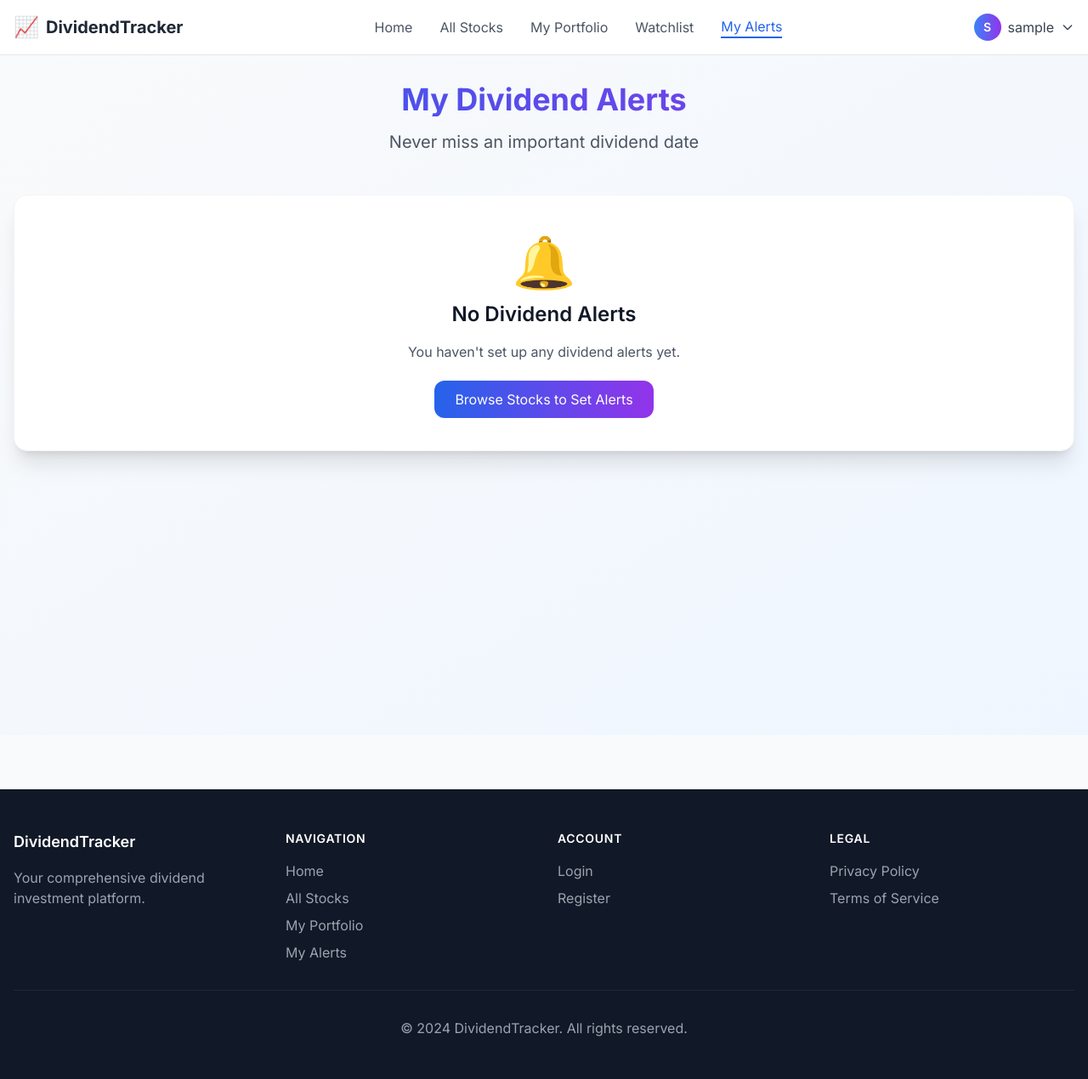
After one commit to sonusaggu/dividend-tracker, a Django app: page /my-alerts/ in a window 1280 px wide. The commit adds this page. Shown: the whole page at 85% size. Run offline with Django 5.2, Linux system fonts and the light colour scheme; the visitor is signed in with stand-in values (Sample User, id 1); data that the repository does not hold is empty; some libraries are stand-ins or nearby versions.

Commit message:
alerts code updated

```diff
--- a/portfolio/templates/dashboard.html
+++ b/portfolio/templates/dashboard.html
@@ -15,7 +15,7 @@
           <a href="{% url 'dashboard' %}" class="text-blue-600 border-b-2 border-blue-600 font-medium">Dashboard</a>
           <a href="{% url 'all_stocks' %}" class="text-gray-600 hover:text-blue-600 transition duration-200 font-medium">All Stocks</a>
           <a href="{% url 'portfolio' %}" class="text-gray-600 hover:text-blue-600 transition duration-200 font-medium">My Portfolio</a>
-          <a href="#" class="text-gray-600 hover:text-blue-600 transition duration-200 font-medium">Alerts</a>
+          <a href="{% url 'my_alerts' %}" class="text-gray-600 hover:text-blue-600 transition duration-200 font-medium">Alerts</a>
         </div>
         <!-- User Menu -->
         {% include 'navbar_user_menu.html' %}
--- /dev/null
+++ b/portfolio/templates/my_alerts.html
@@ -0,0 +1,200 @@
+{% extends 'base.html' %}
+
+{% block content %}
+<!-- Navigation Header -->
+<nav class="bg-white shadow-lg border-b border-gray-200">
+    <div class="max-w-7xl mx-auto px-4">
+        <div class="flex justify-between items-center py-4">
+            <!-- Logo -->
+            <a href="{% url 'home' %}" class="flex items-center space-x-2">
+                <span class="text-2xl">📈</span>
+                <span class="text-xl font-bold text-gray-800">DividendTracker</span>
+            </a>
+
+            <!-- Desktop Navigation -->
+            <div class="hidden md:flex items-center space-x-8">
+                <a href="{% url 'home' %}" class="text-gray-600 hover:text-blue-600 transition duration-200 font-medium">
+                    Home
+                </a>
+                <a href="{% url 'all_stocks' %}" class="text-gray-600 hover:text-blue-600 transition duration-200 font-medium">
+                    All Stocks
+                </a>
+                <a href="{% url 'portfolio' %}" class="text-gray-600 hover:text-blue-600 transition duration-200 font-medium">
+                    My Portfolio
+                </a>
+                <a href="{% url 'watchlist' %}" class="text-gray-600 hover:text-blue-600 transition duration-200 font-medium">
+                    Watchlist
+                </a>
+                <a href="{% url 'my_alerts' %}" class="text-blue-600 border-b-2 border-blue-600 font-medium">
+                    My Alerts
+                </a>
+            </div>
+
+            <!-- User Menu -->
+            {% include 'navbar_user_menu.html' %}
+
+        </div>
+    </div>
+</nav>
+
+<div class="min-h-screen bg-gradient-to-br from-gray-50 to-blue-50 py-8">
+    <div class="max-w-7xl mx-auto px-4">
+        <!-- Header Section -->
+        <div class="text-center mb-12">
+            <h1 class="text-4xl font-bold text-gray-900 mb-4 bg-gradient-to-r from-blue-600 to-purple-600 bg-clip-text text-transparent">
+                My Dividend Alerts
+            </h1>
+            <p class="text-xl text-gray-600">Never miss an important dividend date</p>
+        </div>
+
+        {% if alerts %}
+        <!-- Alerts Stats -->
+        <div class="grid grid-cols-1 md:grid-cols-3 gap-6 mb-8">
+            <div class="bg-white rounded-2xl shadow-xl p-6 border border-gray-100">
+                <div class="flex items-center justify-between">
+                    <div>
+                        <p class="text-sm text-gray-600">Total Alerts</p>
+                        <p class="text-2xl font-bold text-gray-900">{{ alerts|length }}</p>
+                    </div>
+                    <div class="w-12 h-12 bg-blue-100 rounded-full flex items-center justify-center">
+                        <span class="text-2xl text-blue-600">🔔</span>
+                    </div>
+                </div>
+            </div>
+
+            <div class="bg-white rounded-2xl shadow-xl p-6 border border-gray-100">
+                <div class="flex items-center justify-between">
+                    <div>
+                        <p class="text-sm text-gray-600">Active Alerts</p>
+                        <p class="text-2xl font-bold text-gray-900">{{ active_alerts_count }}</p>
+                    </div>
+                    <div class="w-12 h-12 bg-green-100 rounded-full flex items-center justify-center">
+                        <span class="text-2xl text-green-600">✅</span>
+                    </div>
+                </div>
+            </div>
+
+            <div class="bg-white rounded-2xl shadow-xl p-6 border border-gray-100">
+                <div class="flex items-center justify-between">
+                    <div>
+                        <p class="text-sm text-gray-600">Upcoming Alerts</p>
+                        <p class="text-2xl font-bold text-gray-900">{{ upcoming_alerts_count }}</p>
+                    </div>
+                    <div class="w-12 h-12 bg-purple-100 rounded-full flex items-center justify-center">
+                        <span class="text-2xl text-purple-600">📅</span>
+                    </div>
+                </div>
+            </div>
+        </div>
+
+        <!-- Alerts Grid -->
+        <div class="bg-white rounded-2xl shadow-xl p-6 border border-gray-100 mb-8">
+            <h2 class="text-2xl font-semibold text-gray-900 mb-6">Your Dividend Alerts</h2>
+
+            <div class="grid grid-cols-1 md:grid-cols-2 lg:grid-cols-3 gap-6">
+                {% for alert_data in alerts %}
+                {% with alert=alert_data.alert dividend=alert_data.latest_dividend %}
+                <div class="bg-gradient-to-br from-gray-50 to-blue-50 rounded-xl p-5 border border-gray-200 hover:shadow-md transition duration-200">
+                    <div class="flex items-center justify-between mb-4">
+                        <div class="flex items-center">
+                            <span class="w-10 h-10 bg-blue-100 rounded-lg flex items-center justify-center text-blue-600 font-semibold mr-3">
+                                {{ alert.stock.symbol|slice:":1" }}
+                            </span>
+                            <div>
+                                <div class="font-bold text-gray-900">{{ alert.stock.symbol }}</div>
+                                <div class="text-sm text-gray-600">{{ alert.stock.company_name|truncatewords:3 }}</div>
+                            </div>
+                        </div>
+                        <span class="px-2 py-1 rounded-full text-xs font-medium {% if alert.is_active %}bg-green-100 text-green-800{% else %}bg-gray-100 text-gray-800{% endif %}">
+                            {{ alert.is_active|yesno:"Active,Inactive" }}
+                        </span>
+                    </div>
+
+                    {% if dividend %}
+                    <div class="bg-white p-3 rounded-lg mb-4 border border-gray-200">
+                        <div class="grid grid-cols-2 gap-2 text-sm">
+                            <div class="text-gray-600">Amount:</div>
+                            <div class="font-semibold text-right">${{ dividend.amount }}</div>
+                            <div class="text-gray-600">Frequency:</div>
+                            <div class="font-semibold text-right">{{ dividend.get_frequency_display }}</div>
+                            {% if dividend.ex_dividend_date %}
+                            <div class="text-gray-600">Ex-Date:</div>
+                            <div class="font-semibold text-right">{{ dividend.ex_dividend_date|date:"M d, Y" }}</div>
+                            {% endif %}
+                        </div>
+                    </div>
+                    {% endif %}
+
+                    <div class="text-sm text-gray-600 mb-4 p-2 bg-gray-100 rounded-lg">
+                        <div class="font-medium">Alert Settings</div>
+                        <div>Notify me {{ alert.days_advance }} day{{ alert.days_advance|pluralize }} before ex-date</div>
+                        <div>Via: {{ alert.get_notification_method_display }}</div>
+                    </div>
+
+                    <div class="flex space-x-2">
+                        <a href="{% url 'manage_dividend_alerts' alert.stock.symbol %}"
+                           class="flex-1 bg-blue-600 hover:bg-blue-700 text-white text-center py-2 px-3 rounded-lg text-sm transition duration-200">
+                            Edit
+                        </a>
+                        <a href="{% url 'stock_detail' alert.stock.symbol %}"
+                           class="flex-1 border border-gray-300 text-gray-700 hover:bg-gray-50 text-center py-2 px-3 rounded-lg text-sm transition duration-200">
+                            View Stock
+                        </a>
+                    </div>
+                </div>
+                {% endwith %}
+                {% endfor %}
+            </div>
+        </div>
+        {% else %}
+        <!-- Empty Alerts State -->
+        <div class="bg-white rounded-2xl shadow-xl p-12 text-center border border-gray-100">
+            <div class="text-6xl mb-4">🔔</div>
+            <h2 class="text-2xl font-semibold text-gray-900 mb-4">No Dividend Alerts</h2>
+            <p class="text-gray-600 mb-8">You haven't set up any dividend alerts yet.</p>
+            <a href="{% url 'all_stocks' %}" class="bg-gradient-to-r from-blue-600 to-purple-600 text-white px-6 py-3 rounded-xl font-medium hover:from-blue-700 hover:to-purple-700 transition duration-200">
+                Browse Stocks to Set Alerts
+            </a>
+        </div>
+        {% endif %}
+    </div>
+</div>
+
+<!-- Footer -->
+<footer class="bg-gray-900 text-white py-12 mt-16">
+    <div class="max-w-7xl mx-auto px-4">
+        <div class="grid grid-cols-1 md:grid-cols-4 gap-8">
+            <div>
+                <h3 class="text-lg font-semibold mb-4">DividendTracker</h3>
+                <p class="text-gray-400">Your comprehensive dividend investment platform.</p>
+            </div>
+            <div>
+                <h4 class="text-sm font-semibold uppercase tracking-wider mb-4">Navigation</h4>
+                <ul class="space-y-2">
+                    <li><a href="{% url 'home' %}" class="text-gray-400 hover:text-white transition duration-200">Home</a></li>
+                    <li><a href="{% url 'all_stocks' %}" class="text-gray-400 hover:text-white transition duration-200">All Stocks</a></li>
+                    <li><a href="{% url 'portfolio' %}" class="text-gray-400 hover:text-white transition duration-200">My Portfolio</a></li>
+                    <li><a href="{% url 'my_alerts' %}" class="text-gray-400 hover:text-white transition duration-200">My Alerts</a></li>
+                </ul>
+            </div>
+            <div>
+                <h4 class="text-sm font-semibold uppercase tracking-wider mb-4">Account</h4>
+                <ul class="space-y-2">
+                    <li><a href="{% url 'login' %}" class="text-gray-400 hover:text-white transition duration-200">Login</a></li>
+                    <li><a href="{% url 'register' %}" class="text-gray-400 hover:text-white transition duration-200">Register</a></li>
+                </ul>
+            </div>
+            <div>
+                <h4 class="text-sm font-semibold uppercase tracking-wider mb-4">Legal</h4>
+                <ul class="space-y-2">
+                    <li><a href="#" class="text-gray-400 hover:text-white transition duration-200">Privacy Policy</a></li>
+                    <li><a href="#" class="text-gray-400 hover:text-white transition duration-200">Terms of Service</a></li>
+                </ul>
+            </div>
+        </div>
+        <div class="border-t border-gray-800 mt-8 pt-8 text-center text-gray-400">
+            <p>&copy; 2024 DividendTracker. All rights reserved.</p>
+        </div>
+    </div>
+</footer>
+{% endblock %}
--- a/portfolio/templates/stock_detail.html
+++ b/portfolio/templates/stock_detail.html
@@ -71,7 +71,7 @@
 
                     <!-- Dividend Alerts Button -->
                     {% if dividend %}
-                    <a href="{% url 'manage_dividend_alerts' stock.id %}"
+                    <a href="{% url 'manage_dividend_alerts' stock.symbol %}"
                        class="flex items-center justify-center px-4 py-2 border border-purple-600 text-purple-600 rounded-lg hover:bg-purple-600 hover:text-white transition duration-200">
                         <span>🔔</span>
                         <span class="ml-2">
--- a/portfolio/urls.py
+++ b/portfolio/urls.py
@@ -15,5 +15,7 @@ urlpatterns = [
     path('watchlist/', views.watchlist_view, name='watchlist'),
     path('portfolio/', views.portfolio_view, name='portfolio'),
     path('check-watchlist/<int:stock_id>/', views.check_watchlist_status, name='check_watchlist_status'),
-    path('set-alert/<str:symbol>/', views.set_alert, name='set_alert'),
+    path('stock/<str:symbol>/alerts/', views.manage_dividend_alerts, name='manage_dividend_alerts'),
+    path('stock/<str:symbol>/alerts/toggle/', views.toggle_dividend_alert, name='toggle_dividend_alert'),
+    path('my-alerts/', views.my_alerts, name='my_alerts'),
 ]
--- a/portfolio/views.py
+++ b/portfolio/views.py
@@ -379,64 +379,6 @@ def add_to_portfolio(request, symbol):
         }, status=500)
 
 @login_required
-@require_http_methods(["GET", "POST"])
-def manage_dividend_alerts(request, stock_id):
-    """Manage dividend alerts for a specific stock"""
-    try:
-        # Validate stock_id is a positive integer
-        stock_id = int(stock_id)
-        if stock_id <= 0:
-            messages.error(request, 'Invalid stock ID')
-            return redirect('dashboard')
-
-        stock = get_object_or_404(Stock, id=stock_id)
-
-        if request.method == 'POST':
-            try:
-                days_advance = int(request.POST.get('days_advance', 1))
-                is_active = request.POST.get('is_active') == 'true'
-
-                # Validate days_advance
-                if days_advance < 1 or days_advance > 30:
-                    messages.error(request, 'Days advance must be between 1 and 30')
-                    return redirect('stock_detail', symbol=stock.symbol)
-
-                alert, created = DividendAlert.objects.update_or_create(
-                    user=request.user,
-                    stock=stock,
-                    defaults={
-                        'days_advance': days_advance,
-                        'is_active': is_active
-                    }
-                )
-
-                messages.success(request, 'Dividend alert settings saved successfully!')
-                return redirect('stock_detail', symbol=stock.symbol)
-
-            except ValueError:
-                messages.error(request, 'Invalid input values. Please check your entries.')
-                return redirect('stock_detail', symbol=stock.symbol)
-
-        # GET request - show management page
-        try:
-            alert = DividendAlert.objects.get(user=request.user, stock=stock)
-        except DividendAlert.DoesNotExist:
-            alert = None
-
-        return render(request, 'dividend_alerts.html', {
-            'stock': stock,
-            'alert': alert
-        })
-
-    except (ValueError, TypeError):
-        messages.error(request, 'Invalid stock ID')
-        return redirect('dashboard')
-    except Exception as e:
-        logger.error(f"Error in manage_dividend_alerts: {e}")
-        messages.error(request, 'An error occurred while managing dividend alerts.')
-        return redirect('dashboard')
-
-@login_required
 def watchlist_view(request):
     """View user's watchlist"""
     try:
@@ -697,3 +639,93 @@ def dashboard(request):
             'watchlist_stocks': [],
             'upcoming_dividends_count': 0,
         })
+
+@login_required
+@require_http_methods(["GET", "POST"])
+def manage_dividend_alerts(request, symbol):
+    """Manage dividend alerts for a specific stock"""
+    stock = get_object_or_404(Stock, symbol=symbol.upper())
+
+    # Get or create alert for this user and stock
+    alert, created = DividendAlert.objects.get_or_create(
+        user=request.user,
+        stock=stock,
+        defaults={'days_advance': 1, 'is_active': True}
+    )
+
+    if request.method == 'POST':
+        try:
+            days_advance = int(request.POST.get('days_advance', 1))
+            is_active = request.POST.get('is_active') == 'on'
+
+            # Validate days_advance
+            if days_advance < 1 or days_advance > 30:
+                messages.error(request, 'Days advance must be between 1 and 30.')
+                return redirect('manage_dividend_alerts', symbol=symbol)
+
+            # Update alert
+            alert.days_advance = days_advance
+            alert.is_active = is_active
+            alert.save()
+
+            status = "enabled" if is_active else "disabled"
+            messages.success(request, f'Dividend alerts for {stock.symbol} have been {status}.')
+            return redirect('stock_detail', symbol=symbol)
+
+        except ValueError:
+            messages.error(request, 'Invalid input values. Please check your entries.')
+
+    # Get dividend information
+    dividend = Dividend.objects.filter(stock=stock).order_by('-ex_dividend_date').first()
+
+    context = {
+        'stock': stock,
+        'dividend': dividend,
+        'alert': alert,
+    }
+
+    return render(request, 'dividend_alerts.html', context)
+
+@login_required
+@require_http_methods(["POST"])
+def toggle_dividend_alert(request, symbol):
+    """Quick toggle for dividend alerts"""
+    stock = get_object_or_404(Stock, symbol=symbol.upper())
+
+    alert, created = DividendAlert.objects.get_or_create(
+        user=request.user,
+        stock=stock,
+        defaults={'days_advance': 1, 'is_active': True}
+    )
+
+    # Toggle the alert status
+    alert.is_active = not alert.is_active
+    alert.save()
+
+    status = "enabled" if alert.is_active else "disabled"
+    messages.success(request, f'Dividend alerts for {stock.symbol} have been {status}.')
+
+    return redirect('stock_detail', symbol=symbol)
+
+@login_required
+def my_alerts(request):
+    """View all user's dividend alerts"""
+    alerts = DividendAlert.objects.filter(user=request.user).select_related('stock')
+
+    # Get latest dividend info for each stock
+    alerts_data = []
+    for alert in alerts:
+        latest_dividend = Dividend.objects.filter(
+            stock=alert.stock
+        ).order_by('-ex_dividend_date').first()
+
+        alerts_data.append({
+            'alert': alert,
+            'latest_dividend': latest_dividend,
+        })
+
+    context = {
+        'alerts': alerts_data,
+    }
+
+    return render(request, 'my_alerts.html', context)
```
Also changed, not shown: portfolio/templates/dividend_alerts.html (+50 -22 lines).
